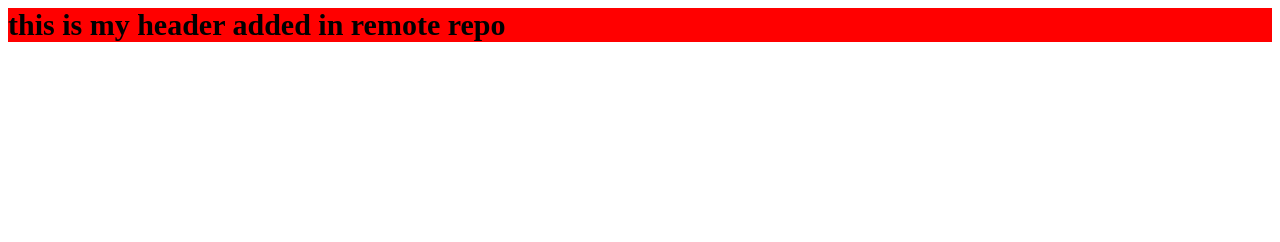
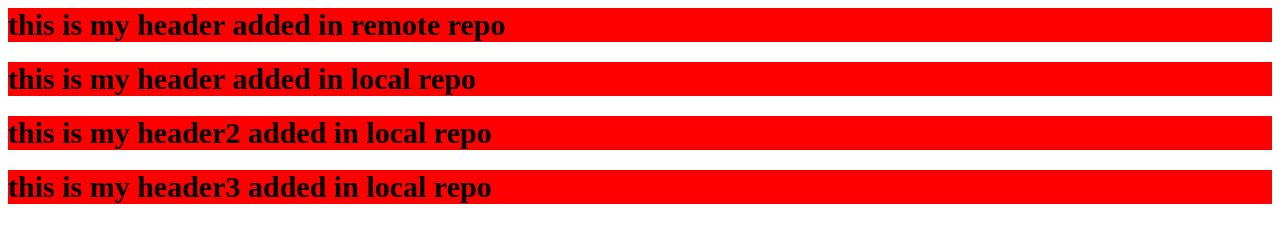
Before and after one commit to MohamedROBOT/SSH-RemoteRepo, a plain HTML site: page index.html in a window 1280 px wide. Drawn offline with Linux system fonts and the light colour scheme.

Commit message:
added more headers

```diff
--- a/index.html
+++ b/index.html
@@ -10,4 +10,7 @@
     </style>
   </head>
   <h1>this is my header added in remote repo</h1>
+  <h1>this is my header added in local repo</h1>
+  <h1>this is my header2 added in local repo</h1>
+  <h1>this is my header3 added in local repo</h1>
 </html>
```
